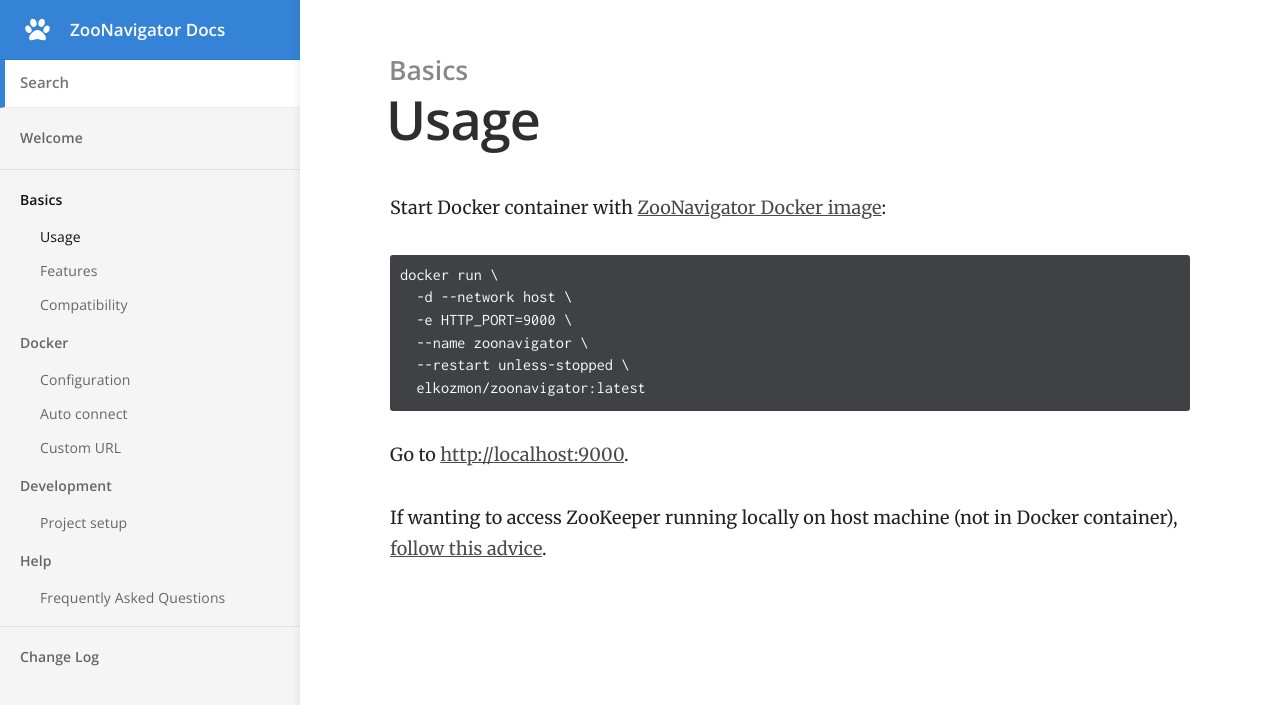
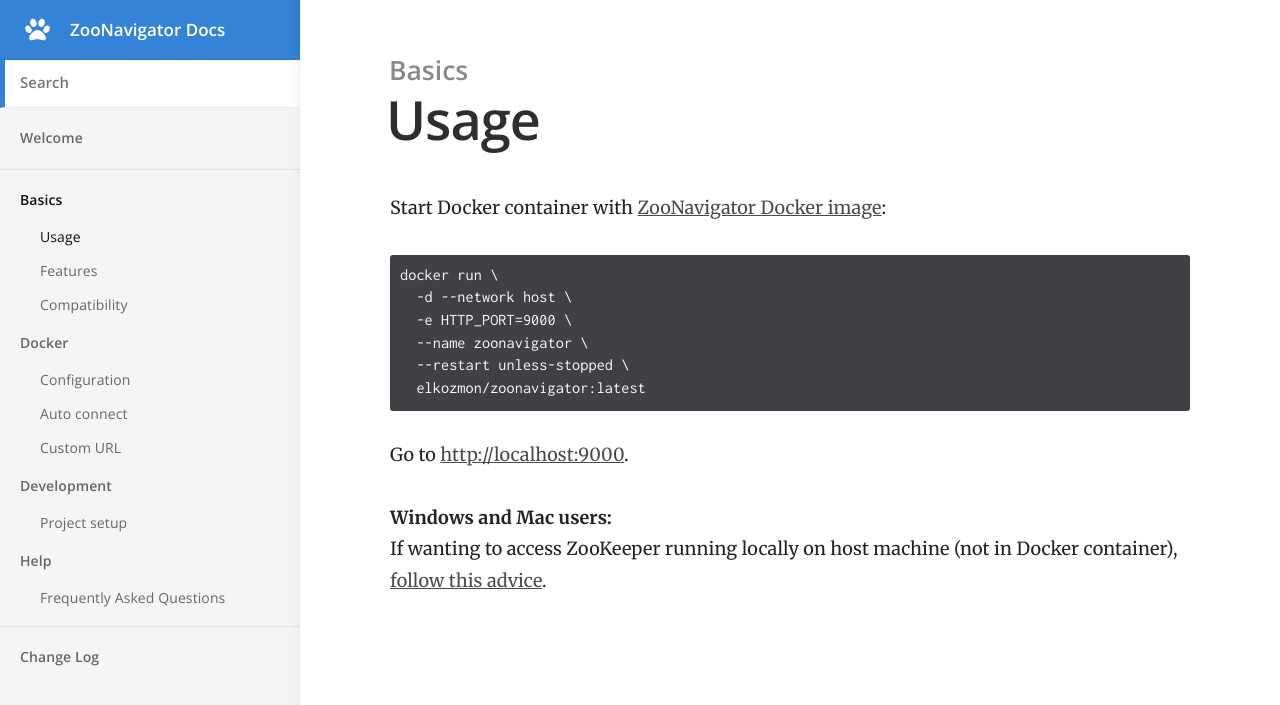
Before and after one commit to elkozmon/zoonavigator, a Jekyll site: the page built from _docs/basics/usage.md, in a window 1280 px wide. Shown: the top 705 px of the page. Built offline with Jekyll 4.4.1, drawn with Linux system fonts in a browser that asks for light colours; nearby versions of some CDN libraries.

Commit message:
Note that this issue only concerns non-Linux users

```diff
--- a/_docs/basics/usage.md
+++ b/_docs/basics/usage.md
@@ -17,4 +17,5 @@
 
 Go to [http://localhost:9000](http://localhost:9000).
 
+**Windows and Mac users:**
 If wanting to access ZooKeeper running locally on host machine (not in Docker container), [follow this advice](https://github.com/elkozmon/zoonavigator/issues/40#issue-495910852).
```
Also changed, not shown: _docs/help/faqs.md (+1 -0 lines).
